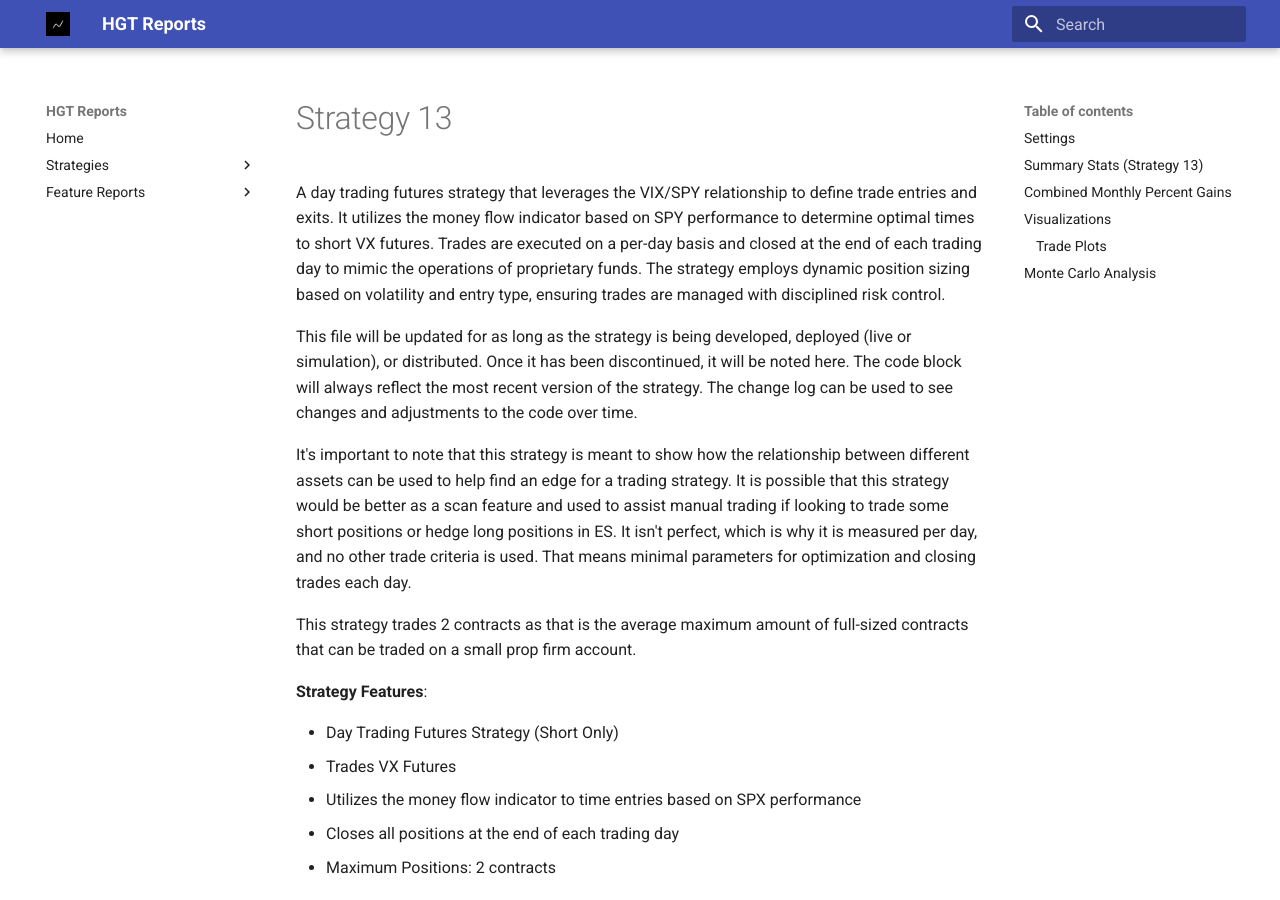
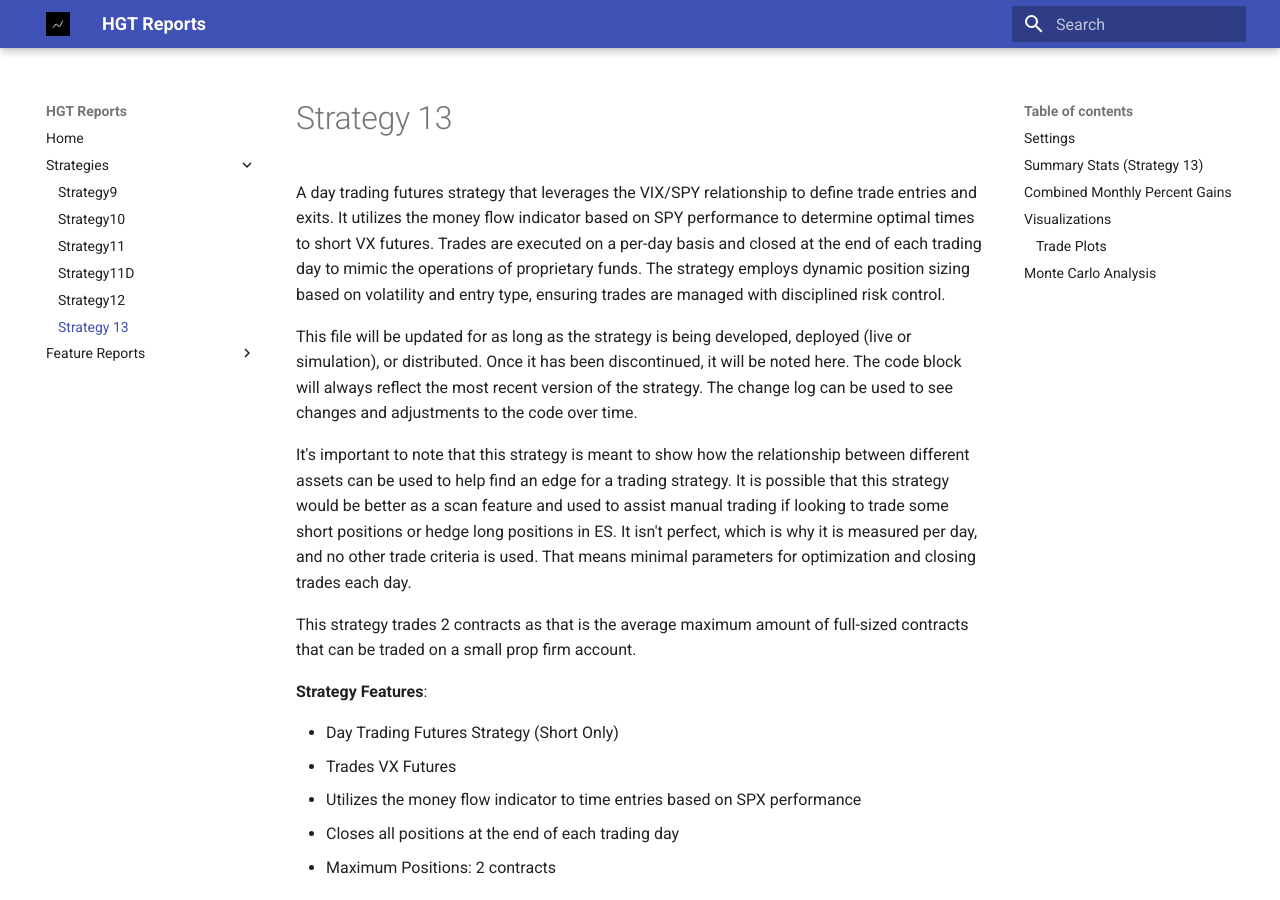
Before and after one commit to larrykann/Reports, an MkDocs documentation site: the page built from docs/Strategy13/Strategy13.md, in a window 1280 px wide and 900 px high. Built offline with MkDocs 1.6.1 and Material for MkDocs 9.7.7, drawn with Linux system fonts in a browser that asks for light colours.

Commit message:
adjusted yml

```diff
--- a/mkdocs.yml
+++ b/mkdocs.yml
@@ -8,7 +8,7 @@ nav:
       - Strategy11: Strategy11/strategy11.md
       - Strategy11D: Strategy11D/strategy11d.md
       - Strategy12: Strategy12/strategy12.md
-      - Strategy 13: Strategy13/strategy13.md
+      - Strategy 13: Strategy13/Strategy13.md
   - Feature Reports:
      - Stochastic:  IndicatorReports/Stochastic/Stochastic.md
      - VIX and SPX Products: IndicatorReports/VIX_Related_Products/VIX_Related_Products.md
```
